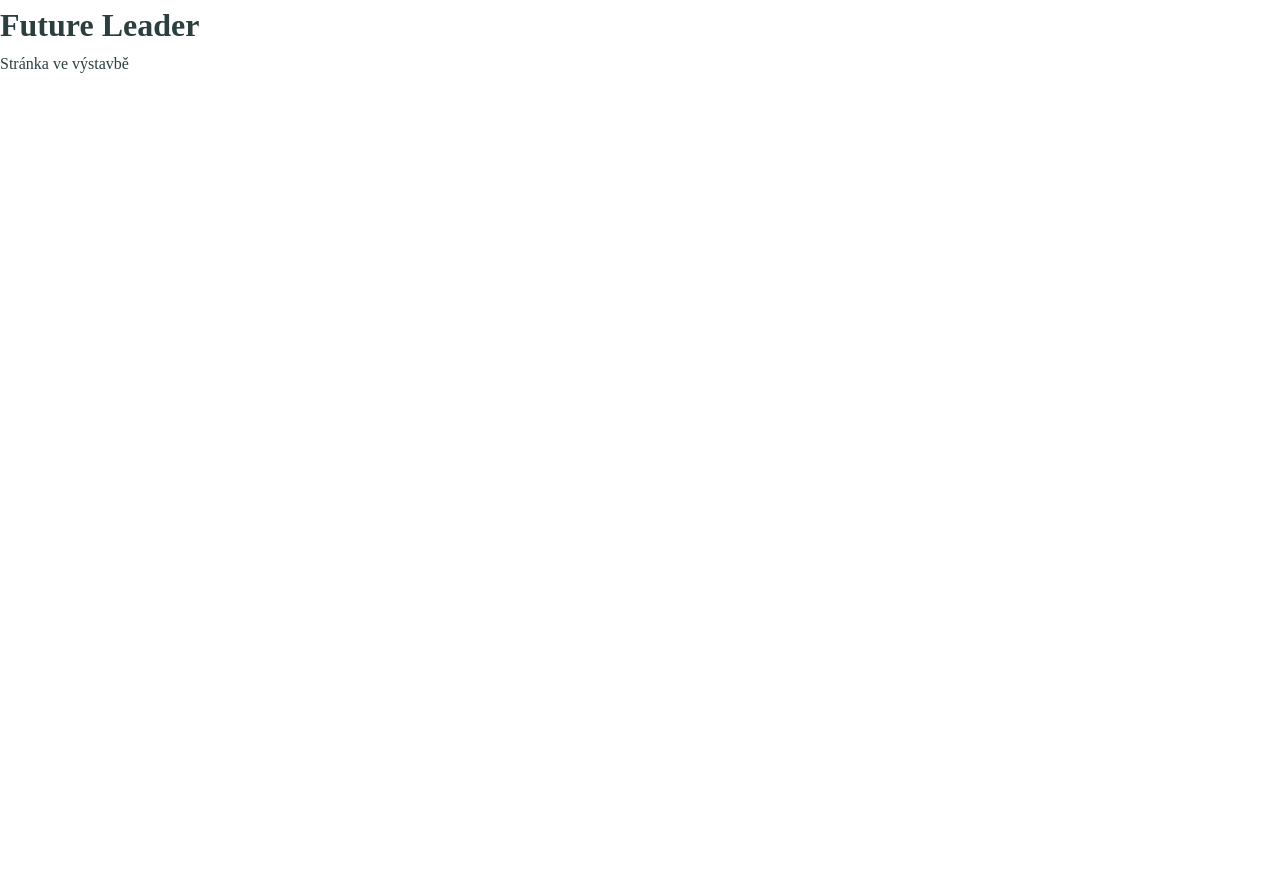
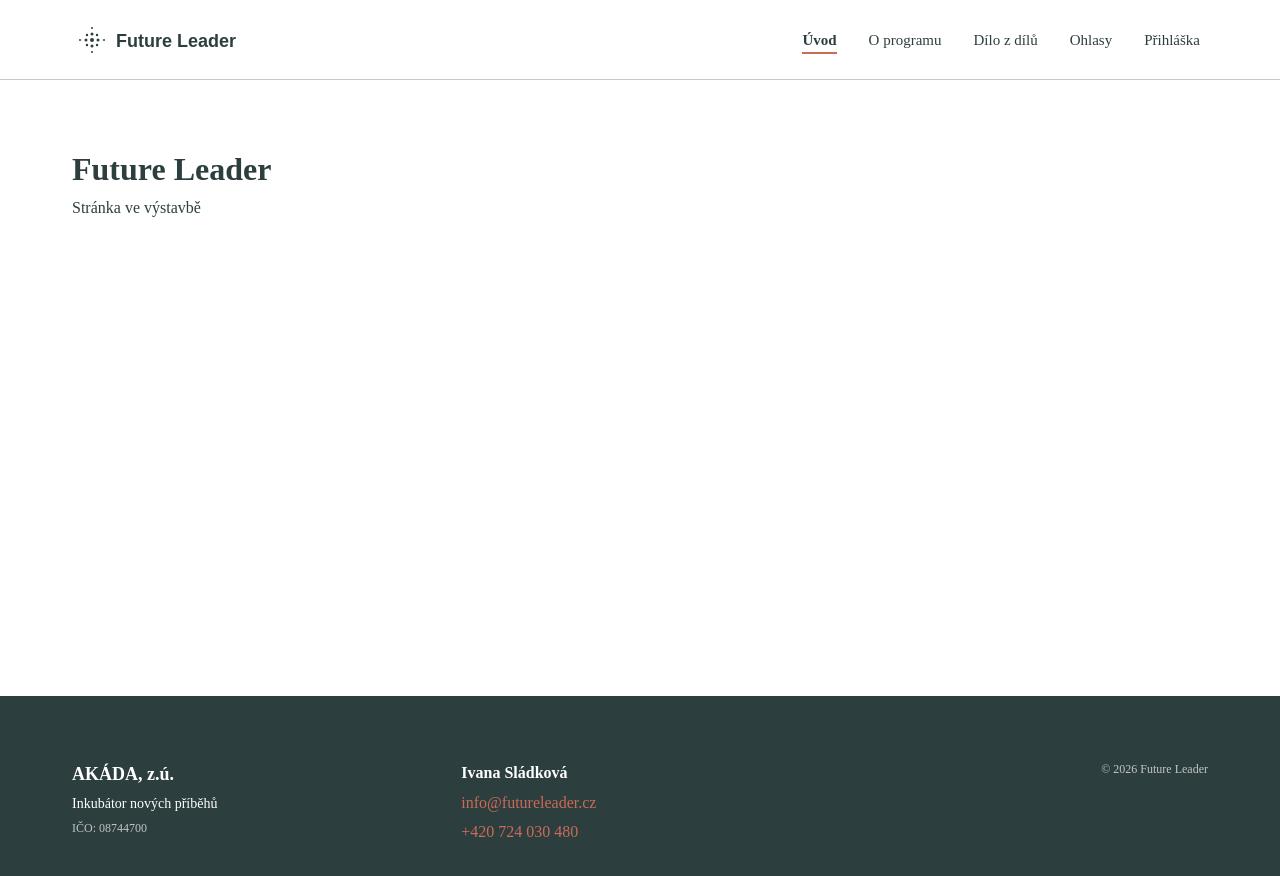
Before and after one commit to cernojit/futureleader, a Next.js app: page / in a window 1280 px wide. Shown: the top 876 px of the page. Before the commit the page ends 800 px from the top, so only its background shows below. Built offline with nearby package versions, Linux system fonts and the light colour scheme.

Commit message:
feat: add PageLayout template and integrate into root layout
Co-Authored-By: Claude Opus 4.6 (1M context) <noreply@anthropic.com>

```diff
--- a/src/app/layout.tsx
+++ b/src/app/layout.tsx
@@ -1,5 +1,6 @@
 import type { Metadata } from "next";
 import { Poppins } from "next/font/google";
+import { PageLayout } from "@/components/templates/PageLayout/PageLayout";
 import "@/styles/globals.css";
 
 const poppins = Poppins({
@@ -30,7 +31,9 @@ export default function RootLayout({
 }) {
   return (
     <html lang="cs" className={poppins.variable}>
-      <body>{children}</body>
+      <body>
+        <PageLayout>{children}</PageLayout>
+      </body>
     </html>
   );
 }
--- /dev/null
+++ b/src/components/templates/PageLayout/PageLayout.module.css
@@ -0,0 +1,6 @@
+.main {
+  max-width: var(--max-width);
+  margin: 0 auto;
+  padding: var(--spacing-xl) var(--spacing-lg);
+  min-height: calc(100vh - var(--header-height) - 200px);
+}
--- /dev/null
+++ b/src/components/templates/PageLayout/PageLayout.tsx
@@ -0,0 +1,17 @@
+import { Header } from "@/components/organisms/Header/Header";
+import { Footer } from "@/components/organisms/Footer/Footer";
+import styles from "./PageLayout.module.css";
+
+type PageLayoutProps = {
+  children: React.ReactNode;
+};
+
+export function PageLayout({ children }: PageLayoutProps) {
+  return (
+    <>
+      <Header />
+      <main className={styles.main}>{children}</main>
+      <Footer />
+    </>
+  );
+}
```
